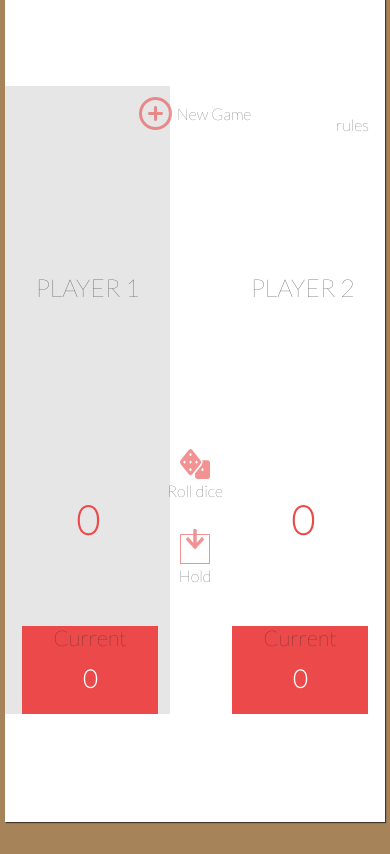
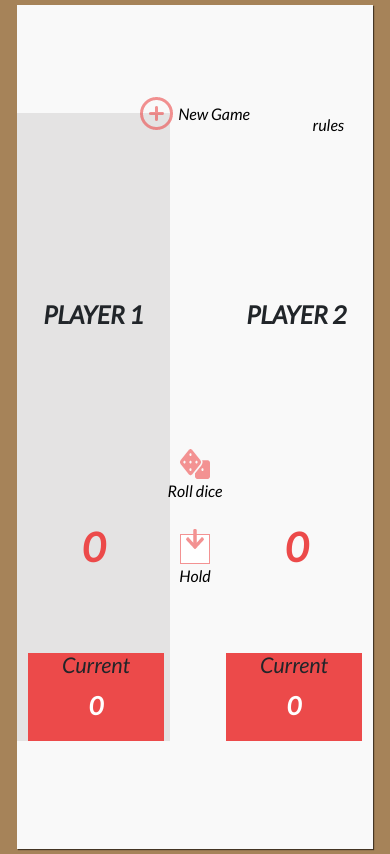
Before and after one commit to theoxav/diceGame, a plain HTML site: page index.html in a window 390 px wide. Drawn offline with Linux system fonts and the light colour scheme.

Commit message:
update responsive

```diff
--- a/design/style.scss
+++ b/design/style.scss
@@ -1,5 +1,5 @@
 // CUSTOM //
-@import url("https://fonts.googleapis.com/css2?family=Lato:wght@100&display=swap");
+@import url('https://fonts.googleapis.com/css2?family=Lato:ital,wght@1,300;1,400&display=swap');
 
 //COLORS
 $red: #ec4a4a;
@@ -12,19 +12,21 @@ $brown: #a68359;
 }
 
 html {
-    margin: none;
+
     font-family: 4;
     box-sizing: border-box;
+
 }
 
 body {
     margin: auto;
-    width: 100vw;
-    height: 800px;
+    width: 100%;
+    height: 100%;
     background-color: $brown;
     display: flex;
     justify-content: space-evenly;
     align-items: center;
+
 }
 
 button {
@@ -54,7 +56,7 @@ button:hover {
     width: 100vw;
     height: 100vh;
     column-gap: 50px;
-    background-color: white;
+    background-color: rgb(249, 249, 249);
     grid-template-columns: 1fr 1fr;
     align-content: center;
     box-shadow: 1px 1px 1px #0503039a;
@@ -63,6 +65,7 @@ button:hover {
     h2 {
         text-transform: uppercase;
         margin: auto 0;
+        font-weight: bolder;
     }
 }
 
@@ -232,13 +235,13 @@ button:hover {
 .rules {
     position: absolute;
     top: 7rem;
-    right: 15px;
+    right: 40px;
 }
 
 .rules:hover {
     color: $red;
-    width: 50px;
-    height: 30px;
+    height: 35px;
+    width: 70px;
 }
 
 .modal-title {
@@ -335,7 +338,5 @@ button:hover {
         top: 40rem;
     }
 
-    .rules:hover{
-        width:80px;
-    }
+
 }
--- a/index.html
+++ b/index.html
@@ -12,6 +12,8 @@
 </head>
 
 <body>
+  <div class="container-fluid d-flex justify-content-center ">
+
   <div id="players">
     <!--PLAYER 1-->
     <div id="player1">
@@ -86,6 +88,8 @@
       </div>
     </div>
   </div>
+</div>
+
   <script src="vendor/bootstrap.min.js"></script>
   <script src="js/script.js"></script>
 </body>
```
Also changed, not shown: design/style.css, 1 other file.
